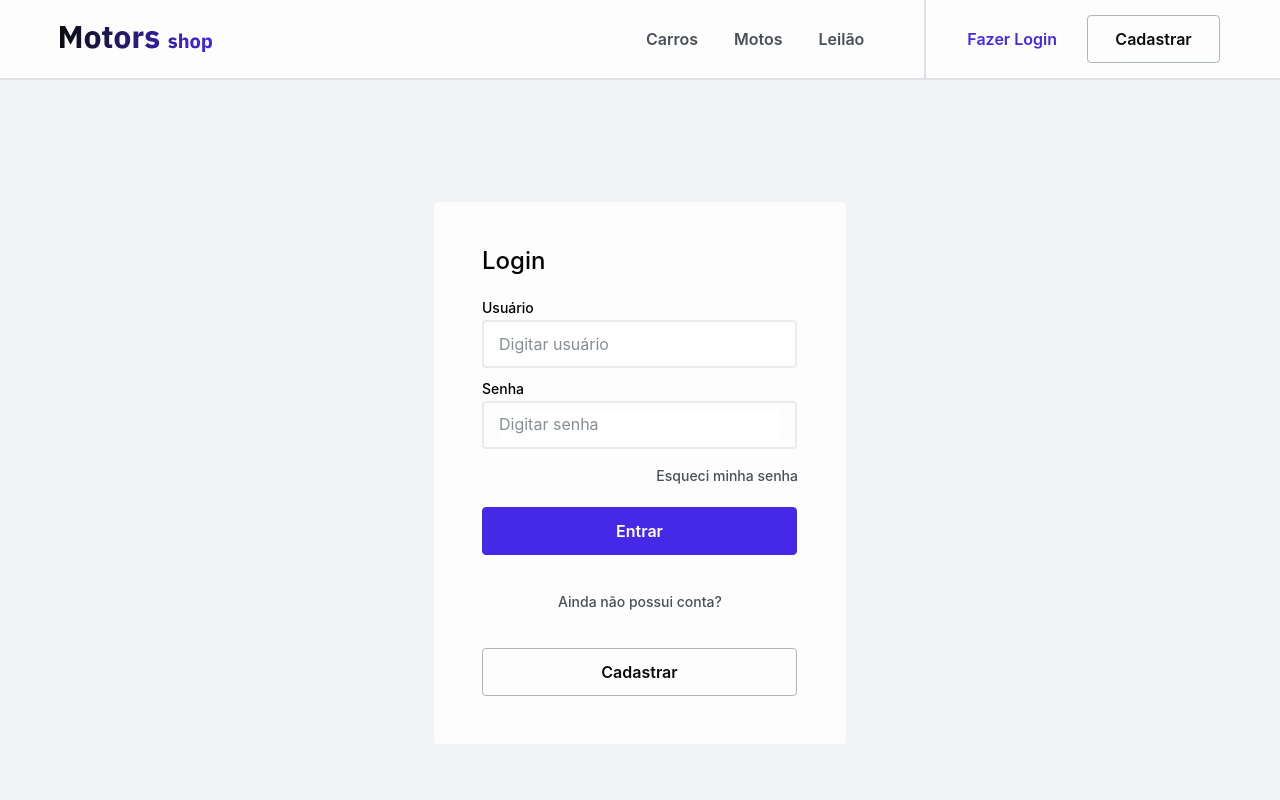
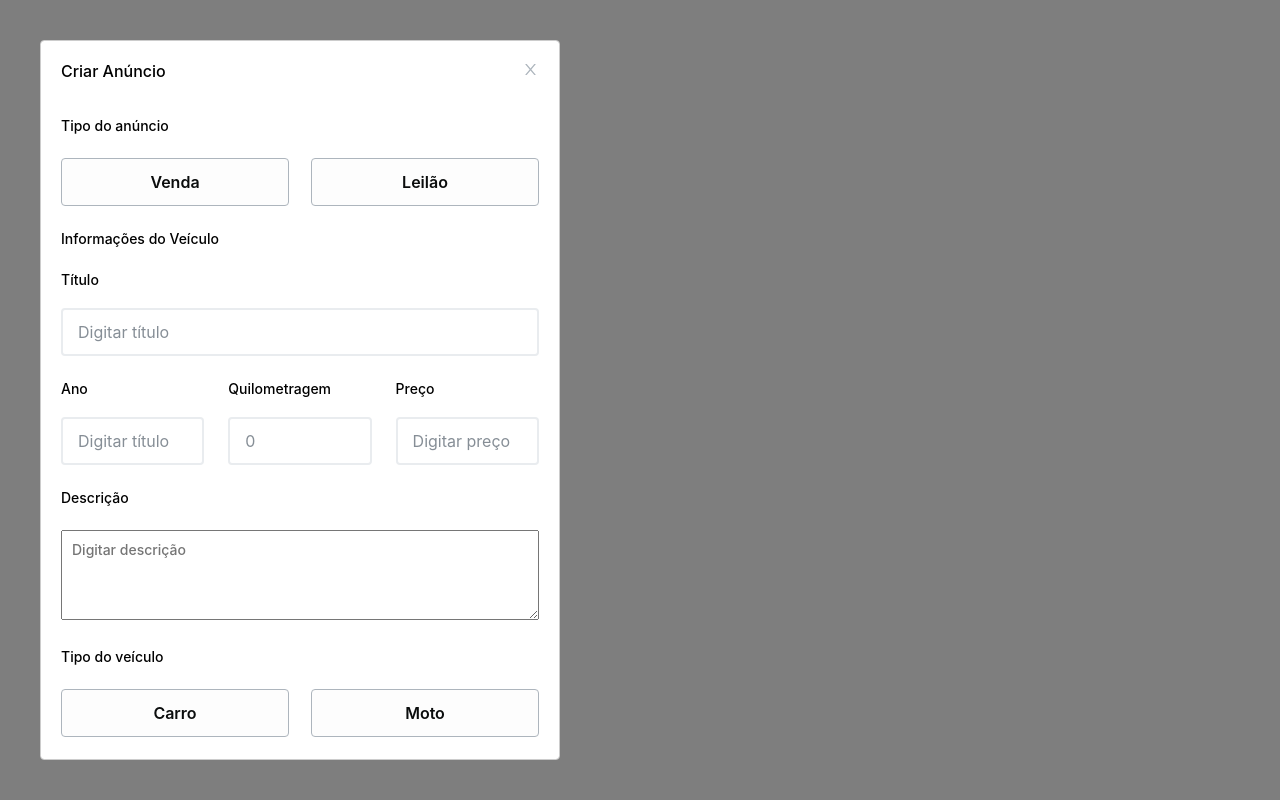
Before and after one commit to Wieduardo/projeto-m6-turma11-grupo14, a React (Vite) app in the folder client/: page / in a window 1280 px wide. Shown: the top 800 px of the page. Built offline with nearby package versions, Linux system fonts and the light colour scheme.

Commit message:
feat: implemented the base form for add a ad

```diff
--- a/client/package.json
+++ b/client/package.json
@@ -16,6 +16,7 @@
     "react-dom": "^18.2.0",
     "react-hook-form": "^7.40.0",
     "react-icons": "^4.7.1",
+    "react-modal": "^3.16.1",
     "react-router-dom": "^6.5.0",
     "react-toastify": "^9.1.1",
     "styled-components": "^5.3.6",
@@ -24,6 +25,7 @@
   "devDependencies": {
     "@types/react": "^18.0.26",
     "@types/react-dom": "^18.0.9",
+    "@types/react-modal": "^3.13.1",
     "@types/styled-components": "^5.1.26",
     "@vitejs/plugin-react": "^3.0.0",
     "typescript": "^4.9.3",
--- a/client/src/App.tsx
+++ b/client/src/App.tsx
@@ -1,11 +1,11 @@
+import { FormAddProduct } from "./components/FormAddProduct"
 import { Login } from "./pages/Login"
-
 
 function App() {
 
   return (
     <div className="App">
-      <Login/>
+      <FormAddProduct/>
     </div>
   )
 }
--- a/client/src/components/Button/index.tsx
+++ b/client/src/components/Button/index.tsx
@@ -7,7 +7,7 @@ interface IButtonProps {
     onClick?: MouseEventHandler
     disabled?: boolean | undefined
     type?: "button" | "submit" | "reset" | undefined
-    size: "buttonSizeLogin" | "buttonSizeHeader" | "buttonSizeBanner" | "buttonSizeFooter"
+    size: "buttonSizeLogin" | "buttonSizeHeader" | "buttonSizeBanner" | "buttonSizeFooter" | "buttonSizeForm"
     color: "buttonColorBlueLogin" | "buttonColorWhiteHeader" | "buttonColorGrayFooter" | "buttonColorBlueBanner"
 }
 
--- a/client/src/components/Button/style.ts
+++ b/client/src/components/Button/style.ts
@@ -51,6 +51,12 @@ const Container = styled.button<IButtonStyledProps>`
 
                 return css`
                     width: 182.51px;
+                    height: 48px;
+                `
+            case "buttonSizeForm":
+
+                return css`
+                    width: 228px;
                     height: 48px;
                 `
 
--- /dev/null
+++ b/client/src/components/FormAddProduct/index.tsx
@@ -0,0 +1,117 @@
+import { useState } from 'react';
+
+import ReactModal from 'react-modal';
+import { AiOutlineClose } from "react-icons/ai";
+import * as yup from "yup"
+import { yupResolver } from "@hookform/resolvers/yup"
+import { useForm } from "react-hook-form"
+
+import { Button } from '../Button';
+
+import {
+    Container,
+    ModalHeader,
+    ModalTitle,
+    ModalCloseButton,
+    ModalAddTypeTitle,
+    ModalAddType,
+    AddTypeButton,
+    ModalVehicleInfos,
+    SectionTitle,
+    VehicleTitle,
+    TitleInput,
+    VehicleDetailsSection,
+    Details,
+    VehicleDetail,
+    VehicleDescriptionSection,
+    DescriptionTitle,
+    TextAreaSection,
+    TextArea
+ } from "./styles";
+
+const FormAddProduct = () => {
+
+    const [isOpen, setIsOpen] = useState(true);
+
+    const schema = yup.object().shape({
+
+        username: yup.string().required("Usuário obrigatório"),
+        password: yup.string().required("Senha obrigatória")
+    })
+
+    const { register, handleSubmit, formState: { errors } } = useForm({
+        resolver: yupResolver(schema)
+    })
+
+    return(
+        <Container>
+            <ReactModal
+                isOpen={isOpen}
+                style={{
+                    overlay: {
+                        backgroundColor: 'rgba(0, 0, 0, 0.5)',
+                      },
+                      content: {
+                        maxWidth: "520px"
+                      }
+                }}
+            >
+                <ModalHeader>
+                    <ModalTitle>Criar Anúncio</ModalTitle>
+                    <ModalCloseButton>
+                        <AiOutlineClose size={17} color="#ADB5BD"/>
+                    </ModalCloseButton>
+                </ModalHeader>
+                <ModalAddTypeTitle>Tipo do anúncio</ModalAddTypeTitle>
+                <ModalAddType>
+                    <AddTypeButton size="buttonSizeForm" color="buttonColorWhiteHeader" type="button">Venda</AddTypeButton>
+                    <AddTypeButton size="buttonSizeForm" color="buttonColorWhiteHeader" type="button">Leilão</AddTypeButton>
+                </ModalAddType>
+                <ModalVehicleInfos>
+                    <SectionTitle>
+                        Informações do Veículo
+                    </SectionTitle>
+                    <VehicleTitle>
+                        Título
+                    </VehicleTitle>
+                    <TitleInput name="title" register={ register } placeholder="Digitar título" required={true}/>
+                    <VehicleDetailsSection>
+                        <Details>
+                            <VehicleDetail>
+                                Ano
+                            </VehicleDetail>
+                            <TitleInput name="title" register={ register } placeholder="Digitar título" required={true}/>
+                        </Details>
+                        <Details>
+                            <VehicleDetail>
+                                Quilometragem
+                            </VehicleDetail>
+                            <TitleInput name="km" register={ register } placeholder="0" required={true}/>
+                        </Details>
+                        <Details>
+                            <VehicleDetail>
+                                Preço
+                            </VehicleDetail>
+                            <TitleInput name="price" register={ register } placeholder="Digitar preço" required={true}/>
+                        </Details>
+                    </VehicleDetailsSection>
+                    <VehicleDescriptionSection>
+                        <DescriptionTitle>
+                            Descrição
+                        </DescriptionTitle>
+                        <TextAreaSection>
+                            <TextArea placeholder='Digitar descrição'/>
+                        </TextAreaSection>
+                    </VehicleDescriptionSection>
+                    <ModalAddTypeTitle>Tipo do veículo</ModalAddTypeTitle>
+                    <ModalAddType>
+                        <AddTypeButton size="buttonSizeForm" color="buttonColorWhiteHeader" type="button">Carro</AddTypeButton>
+                        <AddTypeButton size="buttonSizeForm" color="buttonColorWhiteHeader" type="button">Moto</AddTypeButton>
+                    </ModalAddType>
+                </ModalVehicleInfos>
+            </ReactModal>
+        </Container>
+    );
+}
+
+export { FormAddProduct };
--- /dev/null
+++ b/client/src/components/FormAddProduct/styles.ts
@@ -0,0 +1,118 @@
+import styled from "styled-components";
+import { Button } from "../Button";
+
+import { Input } from "../Input";
+
+export const Container = styled.section`
+  width: 100%;
+  height: 100vh;
+  background-color: #fdfdfd;
+  display: flex;
+  align-items: center;
+  justify-content: center;
+`;
+
+export const ModalHeader = styled.div`
+  width: 100%;
+  height: 56px;
+  display: flex;
+  justify-content: space-between;
+`;
+
+export const ModalTitle = styled.p`
+  font-style: normal;
+  font-weight: 500;
+  font-size: 16px;
+`;
+
+export const ModalCloseButton = styled.button`
+  display: flex;
+  height: 17px;
+  align-items: flex-start;
+  justify-content: center;
+  border: none;
+  background: transparent;
+`;
+
+export const ModalAddTypeTitle = styled.p`
+  font-style: normal;
+  font-weight: 500;
+  font-size: 14px;
+  margin-bottom: 24px;
+`;
+
+export const ModalAddType = styled.div`
+  display: flex;
+  margin-bottom: 24px;
+  justify-content: space-between;
+  width: 100%;
+`;
+
+export const AddTypeButton = styled(Button)`
+  width: 228px;
+`;
+
+export const ModalVehicleInfos = styled.section`
+  width: 100%;
+`;
+
+export const SectionTitle = styled.p`
+  font-style: normal;
+  font-weight: 500;
+  font-size: 14px;
+  padding-bottom: 24px;
+`;
+
+export const VehicleTitle = styled.p`
+  font-style: normal;
+  font-weight: 500;
+  font-size: 14px;
+`;
+
+export const VehicleDetailsSection = styled.div`
+  display: flex;
+  align-items: center;
+  justify-content: space-between;
+  margin-bottom: 24px;
+`;
+
+export const TitleInput = styled(Input)`
+  width: 100%;
+`;
+
+export const Details = styled.div`
+  margin-top: 24px;
+  width: 30%;
+`;
+
+export const VehicleDetail = styled.p`
+  font-style: normal;
+  font-weight: 500;
+  font-size: 14px;
+`;
+
+export const VehicleDescriptionSection = styled.div`
+  width: 100%;
+  margin-bottom: 24px;
+`;
+
+export const DescriptionTitle = styled.div`
+  font-style: normal;
+  font-weight: 500;
+  font-size: 14px;
+  margin-bottom: 24px;
+`;
+
+export const TextAreaSection = styled.div`
+  width: 100%;
+`;
+
+export const TextArea = styled.textarea`
+  width: 100%;
+  height: 90px;
+  font-style: normal;
+  font-weight: 500;
+  font-size: 14px;
+  padding-left: 10px;
+  padding-top: 10px;
+`;
--- a/client/src/components/Input/style.ts
+++ b/client/src/components/Input/style.ts
@@ -20,7 +20,7 @@ const Container = styled.div`
 const InputContainer = styled.input`
 
     width: 100%;
-    max-width: 315px;
+    /* max-width: 315px; */
     height: 48px;
 
     padding: 15px;
```
Also changed, not shown: 2 other files (tests, documents, lock files or other folders).
